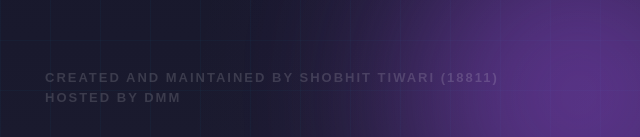
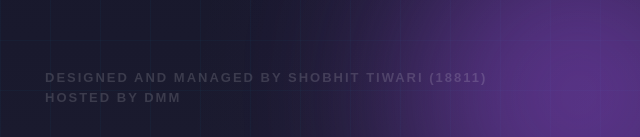
Before and after one commit to darkmattermetro/Webbased-Tripchart, a plain HTML site: page index.html in a window 1280 px wide. Shown: the part 660-797 px from the top of the page, 0-640 px from the left. Drawn offline with nearby package versions, Linux system fonts and the light colour scheme; no server answers; a script that the page names is missing.

Commit message:
Update index.html

```diff
--- a/index.html
+++ b/index.html
@@ -60,7 +60,7 @@
 
     <div class="main-wrapper">
         <div style="position:fixed;bottom:25px;left:25px;padding:10px 20px;font-size:13px;color:rgba(255,255,255,0.15);font-family:Arial,sans-serif;font-weight:bold;letter-spacing:2px;pointer-events:none;z-index:40;text-transform:uppercase;">
-    <div style="margin-bottom: 5px;">Created and Maintained by Shobhit Tiwari (18811)</div>
+    <div style="margin-bottom: 5px;">Designed and Managed by Shobhit Tiwari (18811)</div>
     <div>Hosted by DMM</div>
         </div>
         <div id="minimalLoginTrigger" style="position:fixed;bottom:20px;right:20px;padding:8px 14px;background:rgba(0,0,0,0.6);border:1px solid rgba(0,212,255,0.3);border-radius:20px;cursor:pointer;z-index:50;font-size:11px;color:rgba(0,212,255,0.7);font-family:'Syncopate';letter-spacing:1px;" title="Staff Login">
```
